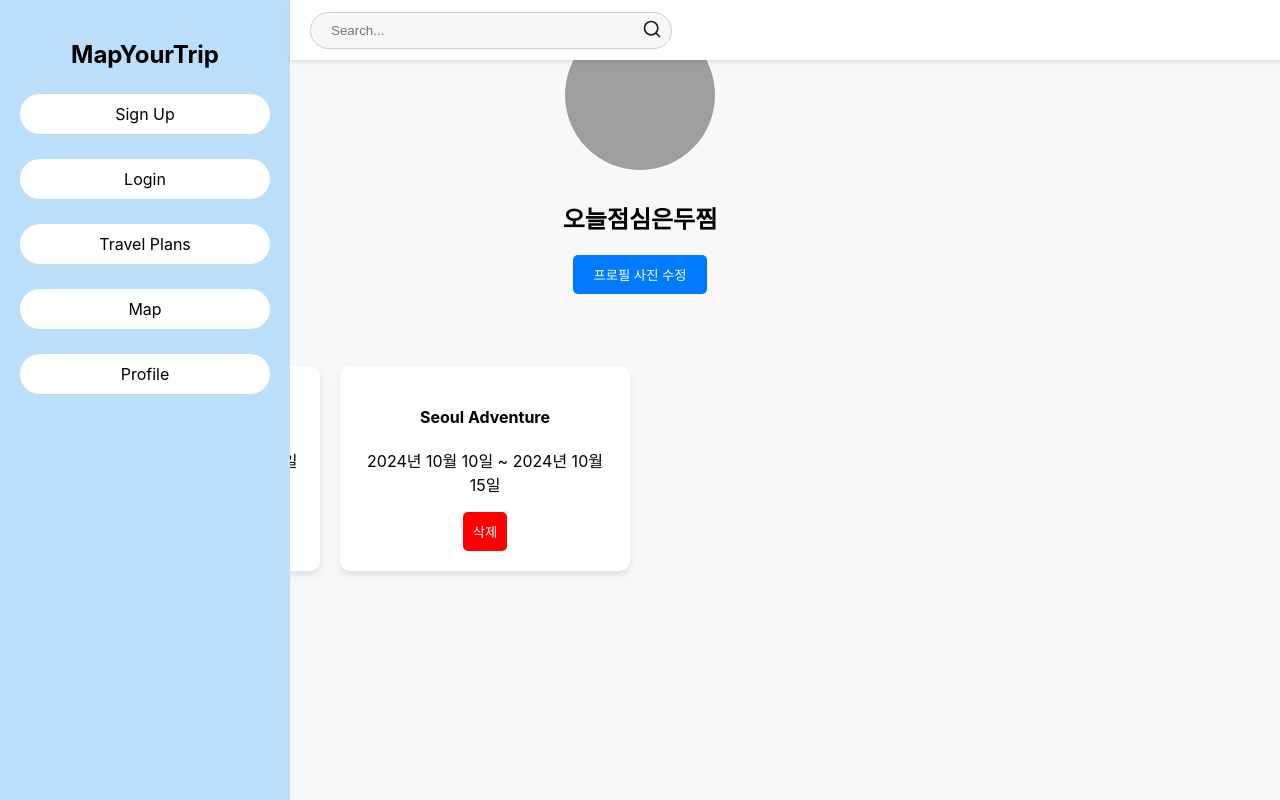
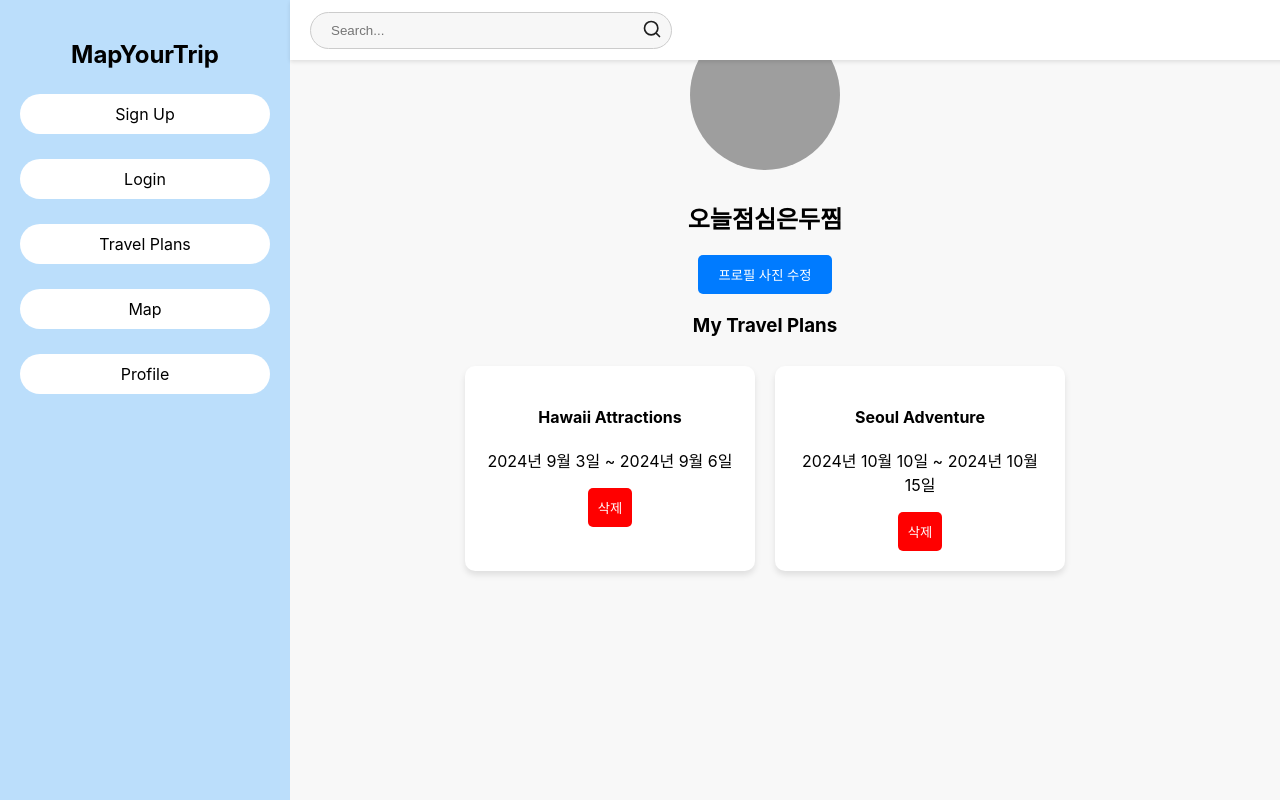
Before and after one commit to smartPotatoo/MapYourTrip_Front, a React (Create React App) app: page /mypage in a window 1280 px wide. Built offline with nearby package versions, Linux system fonts and the light colour scheme; grey boxes are pictures that could not be loaded.

Commit message:
[UI] : Mypage UI 수정

```diff
--- a/src/styles/MyPage.css
+++ b/src/styles/MyPage.css
@@ -1,5 +1,6 @@
 .mypage-container {
   padding: 20px;
+  margin-left: 250px; /* 사이드바 너비만큼 왼쪽 여백 추가 */
 }
 
 .profile-section {
@@ -27,11 +28,13 @@
 
 .travel-plans-section {
   margin-top: 20px;
+  text-align: center; /* 중앙 정렬 */
 }
 
 .travel-plans-list {
   display: flex;
   flex-wrap: wrap;
+  justify-content: center; /* 중앙 정렬 */
 }
 
 .travel-plan-card {
```
Lines whose indentation alone changed are shown as unchanged.
